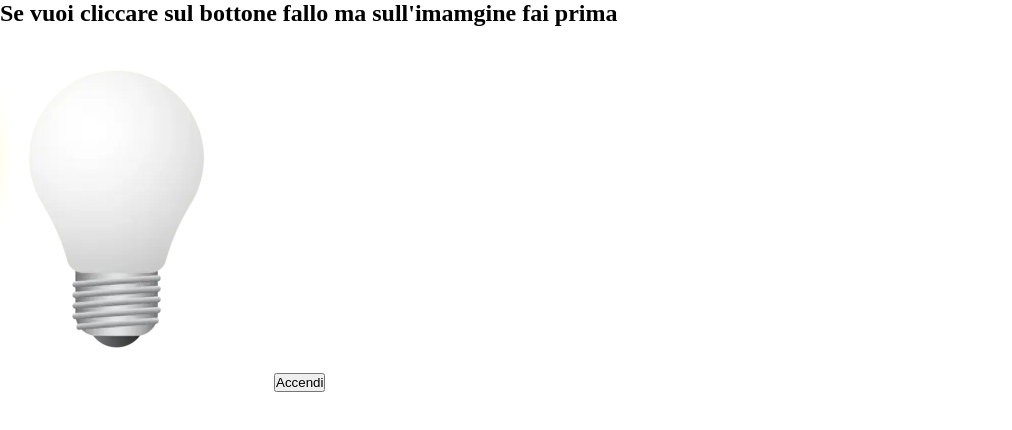
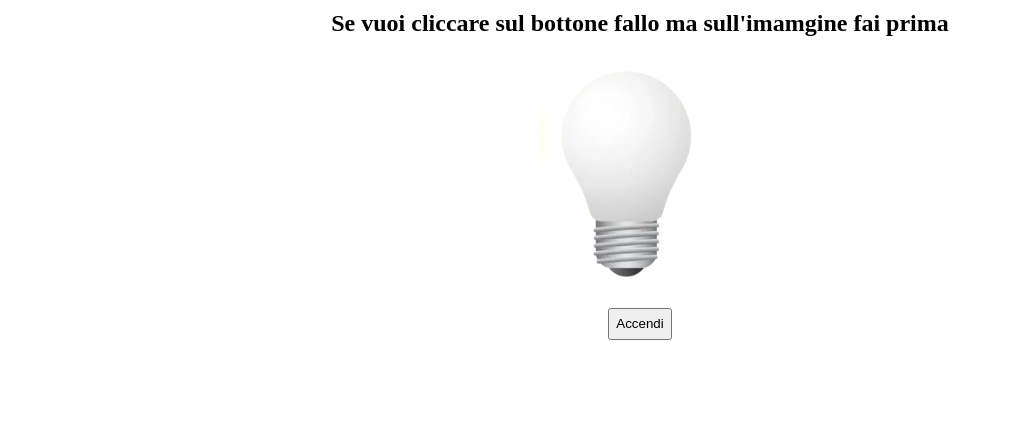
Before and after one commit to MarcoMechini/js-dom-1, a plain HTML site: page index.html in a window 1280 px wide. Shown: the whole page, without its empty margins (0-1012 px from the left). Drawn offline with Linux system fonts and the light colour scheme.

Commit message:
feat: a little bit of css

```diff
--- a/css/style.css
+++ b/css/style.css
@@ -3,3 +3,23 @@
     padding: 0;
     box-sizing: border-box;
 }
+
+img {
+    max-width: 200px;
+}
+
+/* MAIN*/
+
+main {
+    margin: 10px auto;
+    display: flex;
+    flex-direction: column;
+    justify-content: center;
+    align-items: center;
+    gap: 2px;
+}
+
+main button {
+    padding: 0.5em;
+    width: max-content;
+}
--- a/index.html
+++ b/index.html
@@ -10,10 +10,13 @@
 
 <body>
 
-    <h2>Se vuoi cliccare sul bottone fallo ma sull'imamgine fai prima</h2>
-    <img src="./img/white_lamp.png" alt="">
+    <main>
 
-    <button>Accendi</button>
+        <h2>Se vuoi cliccare sul bottone fallo ma sull'imamgine fai prima</h2>
+        <img src="./img/white_lamp.png" alt="">
+
+        <button>Accendi</button>
+    </main>
 
 
     <script src="./js/script.js"></script>
```
